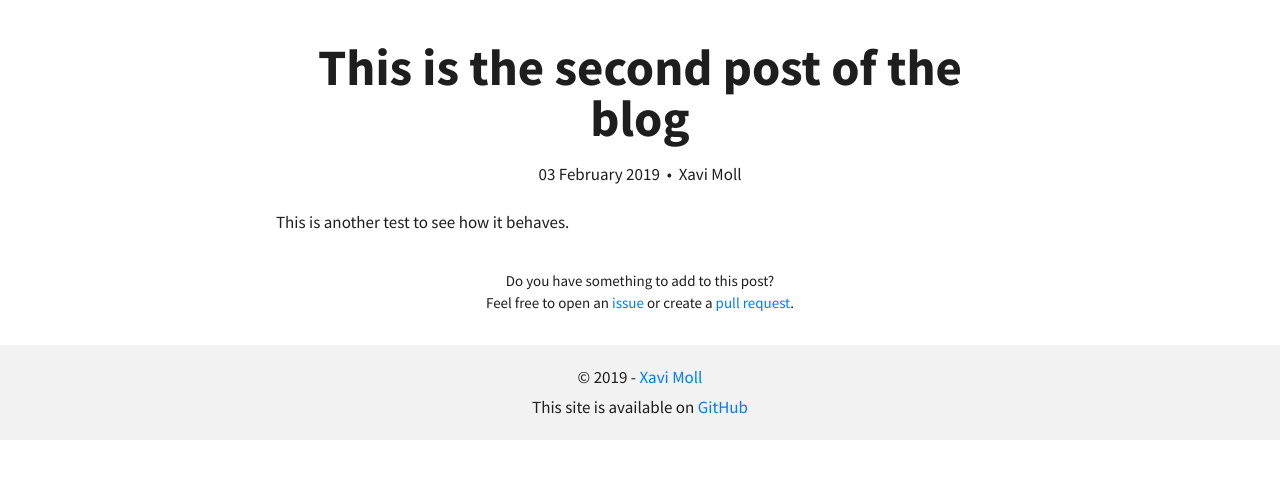
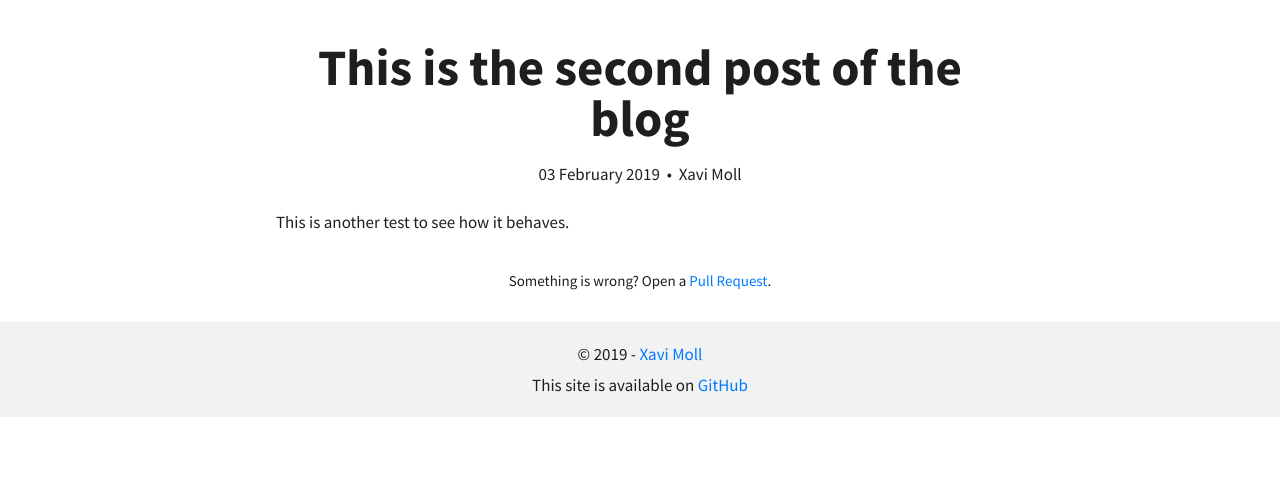
Before and after one commit to xmollv/xmollv.github.io, a Jekyll site: the page built from _posts/2019-02-03-second-test.md, in a window 1280 px wide. Shown: the top 479 px of the page. Built offline with Jekyll 4.4.1, drawn with Linux system fonts in a browser that asks for light colours.

Commit message:
More post improvements

```diff
--- a/_layouts/post.html
+++ b/_layouts/post.html
@@ -1,7 +1,7 @@
 ---
 layout: default
 ---
-<h1>{{ page.title }}</h1>
-<div id="date_post">{{ page.date | date_to_long_string }}&nbsp; • &nbsp;{{ site.author }}</div>
+<h1 id="post_title">{{ page.title }}</h1>
+<div id="post_subtitle">{{ page.date | date_to_long_string }}&nbsp;&nbsp;•&nbsp;&nbsp;{{ site.author }}</div>
 {{content}}
-<p id="feedback_pr">Do you have something to add to this post?<br/>Feel free to open an <a href="{{ site.github_url | append:'/issues' }}">issue</a> or create a <a href="{{ site.github_url | append: '/tree/master/_posts/'}}{{ page.path | remove_first:'_posts/' }}">pull request</a>.</p>
+<p id="feedback_pr">Something is wrong? Open a <a href="{{ site.github_url | append: '/tree/master/_posts/'}}{{ page.path | remove_first:'_posts/' }}">Pull Request</a>.</p>
--- a/assets/css/base.css
+++ b/assets/css/base.css
@@ -1,3 +1,4 @@
+/* Global styles */
 body {
     margin: 0 auto;
     background-color: #fff;
@@ -6,69 +7,6 @@ body {
     font-weight: 400;
     font-size: 17px;
     line-height: 1.8em;
-}
-
-header {
-    background: rgba(0, 0, 0, 0.05);
-}
-
-header > div {
-    height: 60px;
-    margin: 0 auto;
-    max-width: 768px;
-    padding-left: 20px;
-    padding-right: 20px;
-}
-
-#image_container {
-    float: left;
-    width: 50px;
-    height: 50px;
-    padding-top: 5px;
-}
-
-#header_image {
-    border-radius: 50%;
-    width: 50px;
-    height: 50px;
-}
-
-header > div > h4 {
-    text-align: right;
-    margin: 0;
-    padding-top: 15px;
-}
-
-header > div > h4 > a {
-    color: #434343 !important;
-}
-
-main {
-    margin: 0 auto;
-    max-width: 768px;
-}
-
-article {
-    padding-left: 20px;
-    padding-right: 20px;
-}
-
-article > h1 {
-    font-size: 3em;
-    text-align: center;
-    margin-bottom: 15px;
-    line-height: 1em;
-}
-
-#date_post {
-    text-align: center;
-}
-
-footer {
-    text-align: center;
-    padding-top: 1em;
-    padding-bottom: 1em;
-    background: rgba(0, 0, 0, 0.05);
 }
 
 a {
@@ -84,6 +22,44 @@ a:visited {
     color: rgb(0, 122, 255);
 }
 
+blockquote {
+    border-left: 0.5em solid rgba(0, 0, 0, 0.05);
+    font-style: italic;
+    margin-left: 1em;
+    padding-left: 0.5em;
+}
+
+/* Article */
+main {
+    margin: 0 auto;
+    max-width: 768px;
+}
+
+article {
+    padding-left: 20px;
+    padding-right: 20px;
+}
+
+#post_title {
+    font-size: 3em;
+    text-align: center;
+    margin-bottom: 15px;
+    line-height: 1em;
+}
+
+#post_subtitle {
+    text-align: center;
+}
+
+#feedback_pr {
+    font-size: 15px;
+    line-height: 1.5em;
+    text-align: center;
+    padding-top: 1em;
+    padding-bottom: 1em;
+}
+
+/* Code blocks */
 code.highlighter-rouge {
     background: #f6f8fa;
     padding-left: 5px;
@@ -101,17 +77,10 @@ pre.highlight {
     border-radius: 4px;
 }
 
-blockquote {
-    border-left: 0.5em solid rgba(0, 0, 0, 0.05);
-    font-style: italic;
-    margin-left: 1em;
-    padding-left: 0.5em;
-}
-
-#feedback_pr {
-    font-size: 15px;
-    line-height: 1.5em;
+/* Footer */
+footer {
     text-align: center;
     padding-top: 1em;
     padding-bottom: 1em;
+    background: rgba(0, 0, 0, 0.05);
 }
```
